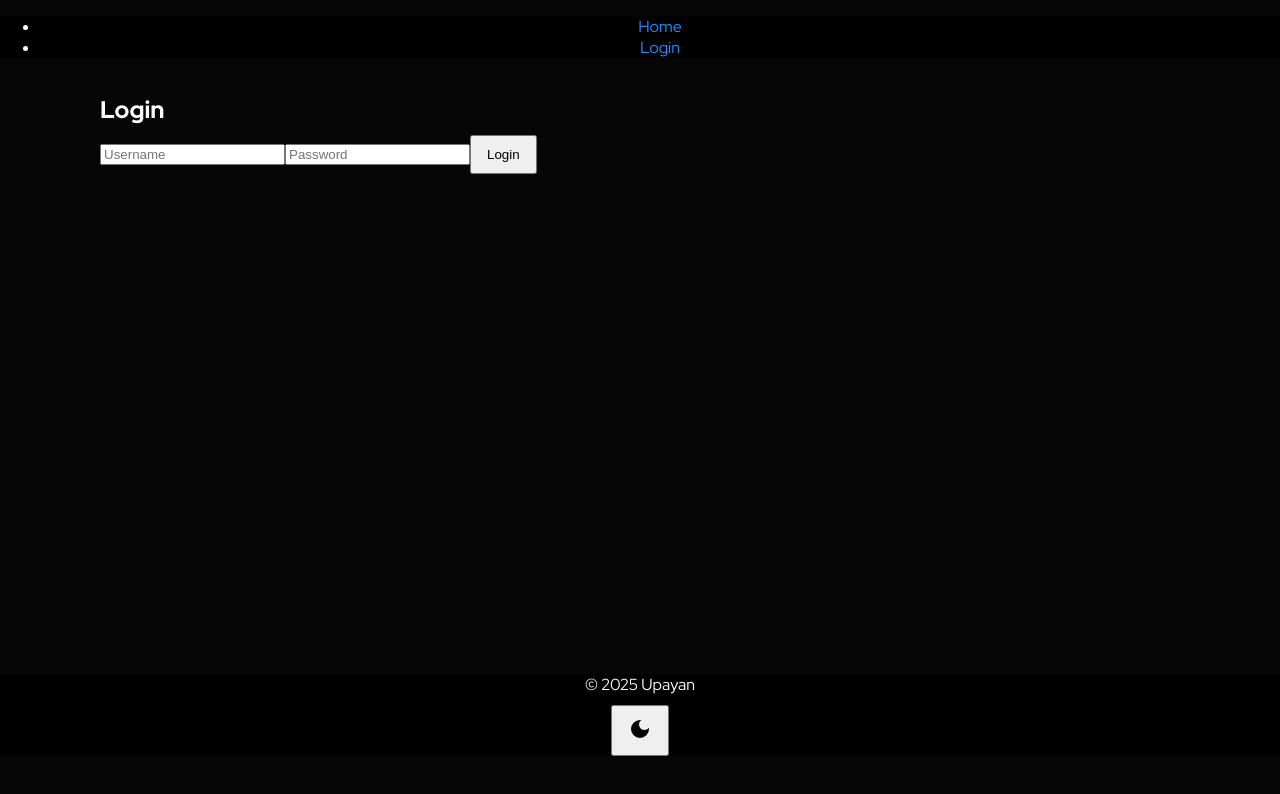
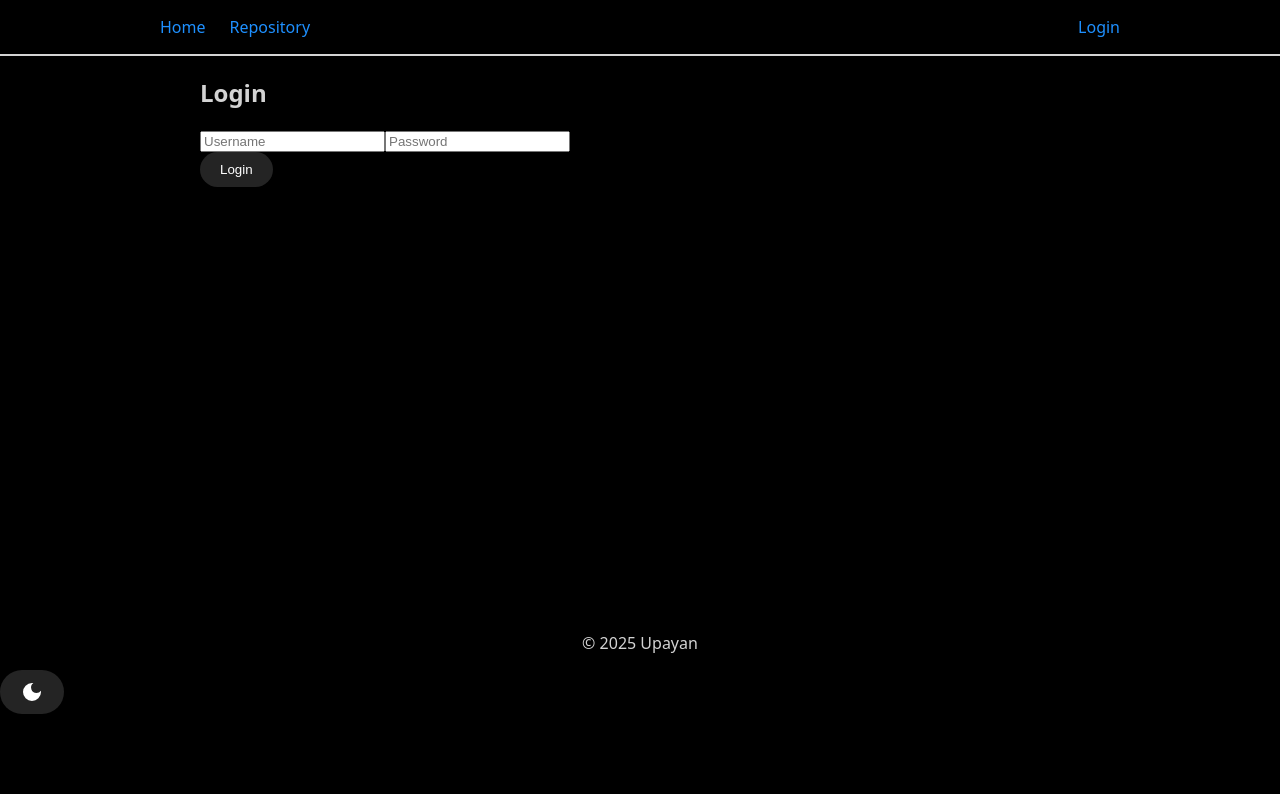
Before and after one commit to upayanmazumder/GDSC-25-Tasks, a React (Create React App) app in the folder app/: page /login in a window 1280 px wide. Shown: the top 794 px of the page. Built offline with nearby package versions, Linux system fonts and the light colour scheme.

Commit message:
Refactor Header and Footer components for improved styling and layout; update CSS variables for theme consistency

```diff
--- a/app/src/components/Footer/Footer.module.css
+++ b/app/src/components/Footer/Footer.module.css
@@ -1,7 +1,7 @@
 .footer {
-    background-color: black;
-    color: white;
+    background-color: var(--footer-background-color);
     text-align: center;
     bottom: 0;
     width: 100%;
+    transition: background-color 0s;
 }
--- a/app/src/components/Header/Header.js
+++ b/app/src/components/Header/Header.js
@@ -9,16 +9,19 @@ const Header = () => {
             <nav>
                 <ul>
                     <li><a href="/">Home</a></li>
-                    {user ? (
-                        <>
-                            <li>Welcome, {user.username}</li>
-                            <li><button onClick={logout}>Logout</button></li>
-                        </>
-                    ) : (
-                        <li><a href="/login">Login</a></li>
-                    )}
+                    <li><a href="https://github.com/upayanmazumder/GDSC-25-Tasks">Repository</a></li>
                 </ul>
             </nav>
+            <div className={headerStyles.auth}>
+                {user ? (
+                    <ul>
+                        <li>Welcome, {user.username}</li>
+                        <li><button onClick={logout}>Logout</button></li>
+                    </ul>
+                ) : (
+                    <li><a href="/login">Login</a></li>
+                )}
+            </div>
         </header>
     );
 }
--- a/app/src/components/Header/Header.module.css
+++ b/app/src/components/Header/Header.module.css
@@ -1,7 +1,46 @@
 .header {
-    background-color: black;
-    color: white;
-    top: 0;
-    width: 100%;
-    text-align: center;
+    display: flex;
+    justify-content: space-between;
+    align-items: center;
+    padding: 1rem 10rem;
+    border-bottom: 2px solid currentColor;
+    font-size: 1rem;
+    background-color: var(--header-background-color);
 }
+
+.header nav ul {
+    display: flex;
+    gap: 1.5rem;
+    margin: 0;
+    padding: 0;
+}
+
+.header nav a {
+    text-decoration: none;
+    font-weight: 500;
+}
+
+.auth {
+    display: flex;
+    align-items: center;
+}
+
+.auth ul {
+    display: flex;
+    gap: 1rem;
+    margin: 0;
+    padding: 0;
+}
+
+.auth button {
+    border: none;
+    background: none;
+    cursor: pointer;
+    font-size: 1rem;
+    font-weight: 500;
+}
+
+.auth button:hover,
+nav a:hover {
+    text-decoration: underline;
+}
--- a/app/src/index.css
+++ b/app/src/index.css
@@ -4,268 +4,110 @@
 }
 
 :root {
-  --body-background-color: #060606;
-  --main-background: transparent;
-  --header-background-color: #1e1e1ebc;
-  --footer-background: transparent;
-  --sidebar-background-color: rgba(30, 30, 30, 0.9);
-  --form-background-color: rgba(30, 30, 30, 0.7);
-  --glass-background-color: rgba(255, 255, 255, 0.07);
-  --glass-background-hover-color: rgba(255, 255, 255, 0.1);
-  --scrollbar-background-color: #0b0b0b;
+  --body-background-color: black;
+  --header-background-color: var(--body-background-color);
+  --footer-background-color: var(--header-background-color);
 
-  --text-color: #ffffff;
-  --link-text: #1E90FF;
-  --link-hover-text: #00BFFF;
-  --padding-small: 0.625rem;
-  --padding-medium: 0.9375rem;
-  --padding-large: 1.5625rem;
+  --screen-horizontal-margin: 200px;
+  --screen-vertical-margin: 0;
 
-  --margin-small: 0.3125rem;
-  --margin-medium: 0.625rem;
-  --margin-large: 0.9375rem;
+  --primary-color: #0f73f5;
+  --secondary-color: #4278ff;
+  --tertiary-color: #34495e;
 
-  --border-radius-small: 0.3125rem;
-  --border-radius-medium: 0.625rem;
-  --border-radius-large: 0.9375rem;
+  --text-color: #d3d3d3;
+  --text-link-color: #1E90FF;
+  --text-link-hover-color: #1C86EE;
 
-  --screen-horizontal-margin: 100px;
+  --padding-tiny: 5px;
+  --padding-small: 10px;
+  --padding-medium: 20px;
+  --padding-large: 40px;
+  --padding-huge: 80px;
+
+  --margin-tiny: 5px;
+  --margin-small: 10px;
+  --margin-medium: 20px;
+  --margin-large: 40px;
+  --margin-huge: 80px;
+
+  --border-radius-tiny: 5px;
+  --border-radius-small: 10px;
+  --border-radius-medium: 20px;
+  --border-radius-large: 40px;
+  --border-radius-huge: 80px;
+
+  --font-size-tiny: 10px;
+  --font-size-small: 12px;
+  --font-size-medium: 16px;
+  --font-size-large: 20px;
+  --font-size-huge: 24px;
+
+  --font-weight-light: 300;
+  --font-weight-normal: 400;
+  --font-weight-bold: 700;
+
+  --transition-tiny: 0.1s;
+  --transition-small: 0.2s;
+  --transition-medium: 0.4s;
+  --transition-large: 0.8s;
+  --transition-huge: 1.6s;
 }
 
 .light-theme {
-    --body-background-color: #cacaca;
-    --header-background-color: #919191;
-    --header-initial-background-color: #d0d0d0;
-    --footer-background: #757575;
-    --sidebar-background-color: rgba(240, 240, 240, 0.9);
-    --form-background-color: rgba(240, 240, 240, 0.7);
-    --glass-background-color: rgba(0, 0, 0, 0.07);
-    --glass-background-hover-color: rgba(0, 0, 0, 0.1);
-    --scrollbar-background-color: #5b5b5b;
+  --body-background-color: rgb(189, 189, 189);
+  --header-background-color: var(--body-background-color);
 
-    --text-color: #000000;
-    --link-text: #1E90FF;
-    --link-hover-text: #00BFFF;
+  --text-color: #000000;
+  --text-link-color: #0f67cf;
+  --text-link-hover-color: #0f5ac3;
 }
 
 @media (max-width: 1024px) {
   :root {
-      --screen-horizontal-margin: 150px;
+    --screen-horizontal-margin: 150px;
   }
 }
 
 @media (max-width: 768px) {
   :root {
-      --screen-horizontal-margin: 50px;
+    --screen-horizontal-margin: 50px;
   }
 }
 
 @media (max-width: 480px) {
   :root {
-      --screen-horizontal-margin: 15px;
+    --screen-horizontal-margin: 15px;
   }
 }
 
+* {
+  transition: all var(--transition-tiny) ease-in-out;
+}
+
 html {
+  margin: 0;
+  padding: 0;
   scroll-behavior: smooth;
   overflow-x: hidden;
 }
 
-@media (max-width: 480px) {
-  body {
-      overflow-x: hidden;
-  }
-}
-
 body {
-  background-color: var(--body-background-color);
+  background: var(--body-background-color);
   color: var(--text-color);
-  font-family: 'RedHatDisplay', sans-serif;
+  font-size: var(--font-size-medium);
+  font-weight: var(--font-weight-normal);
+  transition: var(--body-background-color) var(--transition-small) ease-in-out;
+  padding: 0;
   margin: 0;
-  padding: 0;
+  font-family: "Red Hat Display", "din alternate", system-ui, optima, avenir;
 }
 
 main {
+  margin: var(--screen-vertical-margin) var(--screen-horizontal-margin);
+  min-height: 70vh;
   display: flex;
   flex-direction: column;
-  background: var(--main-background);
-  margin: 0 var(--screen-horizontal-margin);
-  min-height: 60vh;
-  overflow: hidden;
-  padding-top: 10px;
-  padding-bottom: 100px;
-}
-
-@media (max-width: 768px) {
-  main {
-      padding-top: 50px !important;
-      padding-bottom: 50px;
-  }
-
-}
-
-@keyframes fadeIn {
-  from {
-      opacity: 0;
-      transform: translateY(20px);
-  }
-
-  to {
-      opacity: 1;
-      transform: translateY(0);
-  }
-}
-
-section {
-  margin: 50px 0;
-  scroll-margin-top: 150px;
-  opacity: 0;
-  animation: fadeIn 0.6s ease-out forwards;
-  animation-delay: calc(var(--index) * 0.2s);
-}
-
-section:nth-child(1) {
-  --index: 0;
-}
-
-section:nth-child(2) {
-  --index: 1;
-}
-
-section:nth-child(3) {
-  --index: 2;
-}
-
-section:nth-child(4) {
-  --index: 3;
-}
-
-.sectionHeading {
-  text-align: center;
-}
-
-.sectionHeading p {
-  color: white !important;
-}
-
-.sectionHeading h2 {
-  color: #e3e2e9c6;
-  transition: all 0.2s ease-in-out;
-}
-
-
-@media (prefers-color-scheme: light) {
-  .sectionHeading h2 {
-      color: #252525c6;
-  }
-
-}
-
-.sectionHeading:hover h2 {
-  color: #e3e2e9;
-}
-
-
-@media (prefers-color-scheme: light) {
-  .sectionHeading:hover h2 {
-      color: #252525;
-  }
-}
-
-.container {
-  margin: 0 auto;
-  padding: 20px 30px;
-}
-
-.container.container-purple {
-  background: var(--light-purple);
-}
-
-.container.container-dark {
-  background: var(--dark-background);
-  color: var(--dark-text);
-}
-
-.container.container-center {
-  text-align: center;
-}
-
-.container.container-spacing-xl {
-  padding: 4px 10px;
-}
-
-/* DESIGN --------------------------------------- */
-.ellipsis {
-  position: absolute;
-  width: 400px;
-  height: 400px;
-  background: radial-gradient(57.58% 57.58% at 48.79% 42.42%,
-          rgba(24, 180, 244, 0.5) 0%,
-          rgba(46, 55, 114, 0) 63.22%);
-  transform: rotate(5deg);
-  opacity: 0.5;
-  z-index: -1;
-}
-
-@media (max-width: 1024px) {
-  .ellipsis {
-      max-width: 100%;
-      overflow: hidden;
-      text-overflow: ellipsis;
-      white-space: nowrap;
-  }
-}
-
-.ellipsis.ellipsis-purple {
-  background: radial-gradient(50% 50% at 50% 50%,
-          rgba(172, 127, 244, 0.5) 0%,
-          rgba(21, 25, 52, 0) 100%);
-  transform: rotate(-5deg);
-}
-
-.ellipsis.ellipsis-blue {
-  background: radial-gradient(50% 50% at 50% 50%,
-          rgba(34, 88, 215, 0.5) 0%,
-          rgba(21, 25, 52, 0) 100%);
-  transform: rotate(-5deg);
-}
-
-.ellipsis.ellipsis-green {
-  background: radial-gradient(50% 50% at 50% 50%,
-          rgba(2, 255, 48, 0.5) 0%,
-          rgba(21, 25, 52, 0) 100%);
-  transform: rotate(-5deg);
-}
-
-.ellipsis.ellipsis-red {
-  background: radial-gradient(50% 50% at 50% 50%,
-          rgba(168, 0, 0, 0.5) 0%,
-          rgba(21, 25, 52, 0) 100%);
-  transform: rotate(-5deg);
-}
-
-.ellipsis.ellipsis-yellow {
-  background: radial-gradient(50% 50% at 50% 50%,
-          rgba(219, 246, 48, 0.41) 0%,
-          rgba(52, 35, 21, 0) 100%);
-  transform: rotate(-5deg);
-}
-
-@media screen and (min-width: 768px) {
-  .ellipsis {
-      width: 1400px;
-      height: 800px;
-  }
-
-  .ellipsis.ellipsis-red {
-      width: 1400px;
-      height: 800px;
-  }
-
-  .ellipsis.ellipsis-green {
-      width: 1400px;
-      height: 800px;
-  }
 }
 
 h1,
@@ -274,29 +116,66 @@ h3,
 h4,
 h5,
 h6 {
-  color: var(--text-color);
-  margin: var(--margin-medium) 0;
-}
-
-p {
-  margin: var(--margin-medium) 0;
+  font-weight: var(--font-weight-bold);
 }
 
 a {
-  color: var(--text-color);
+  color: var(--text-link-color);
   text-decoration: none;
-  color: var(--link-text);
-  transition: color 0.3s;
 }
 
 a:hover {
-  color: var(--link-hover-text);
+  color: var(--text-link-hover-color);
+}
+
+ul {
+  list-style: none;
+}
+
+li {
+  list-style: none;
 }
 
 button {
+  border-radius: 50dvh;
+  background-color: rgb(36, 36, 36);
+  color: white;
+  border: none;
   padding: var(--padding-small) var(--padding-medium);
+  display: flex;
+  align-items: center;
+}
+
+button:hover {
+  background-color: rgb(22, 22, 22);
+  box-shadow: 0 0 0 6px rgba(255, 255, 255, 0.24);
+}
+
+button svg {
+  margin: 0;
+  padding: 0;
 }
 
 ::-webkit-scrollbar {
-display: none;
+  width: 8px;
+  height: 8px;
 }
+
+::-webkit-scrollbar-track {
+  background: #1e1e1e;
+  border-radius: 4px;
+}
+
+::-webkit-scrollbar-thumb {
+  background: #444444;
+  border-radius: 4px;
+  border: 2px solid #1e1e1e;
+}
+
+::-webkit-scrollbar-thumb:hover {
+  background: #666666;
+}
+
+::-webkit-scrollbar-thumb:active {
+  background: #888888;
+}
```
